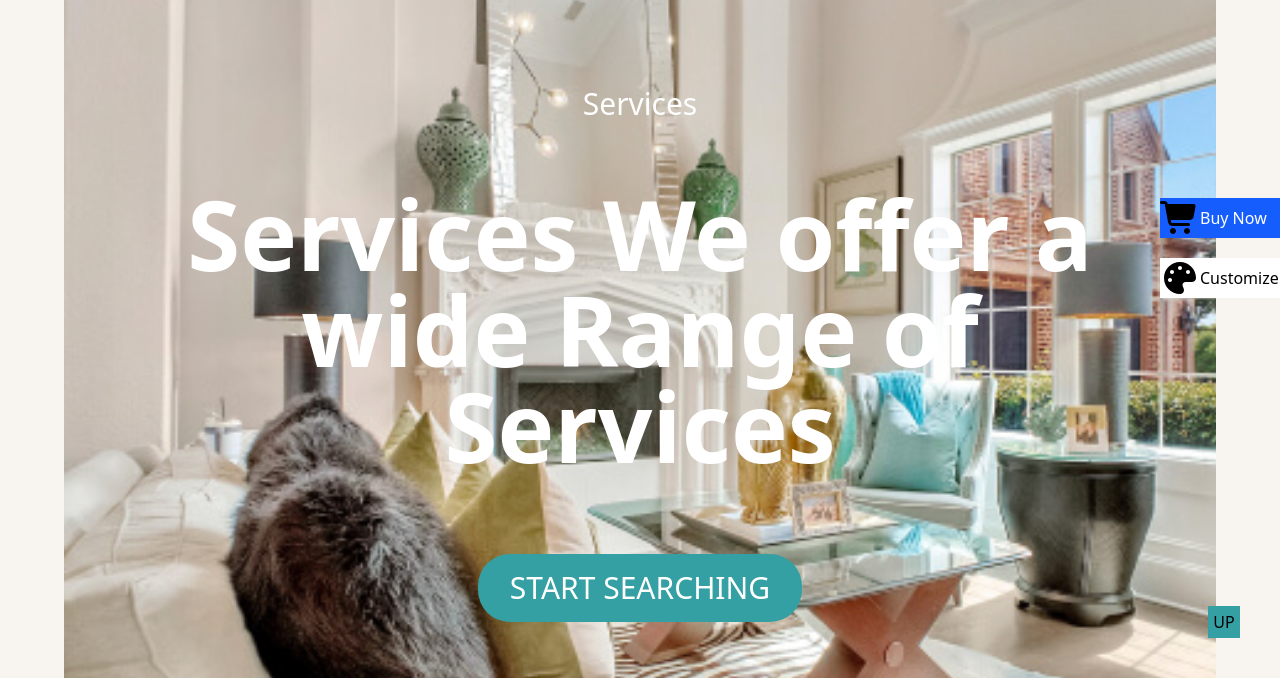
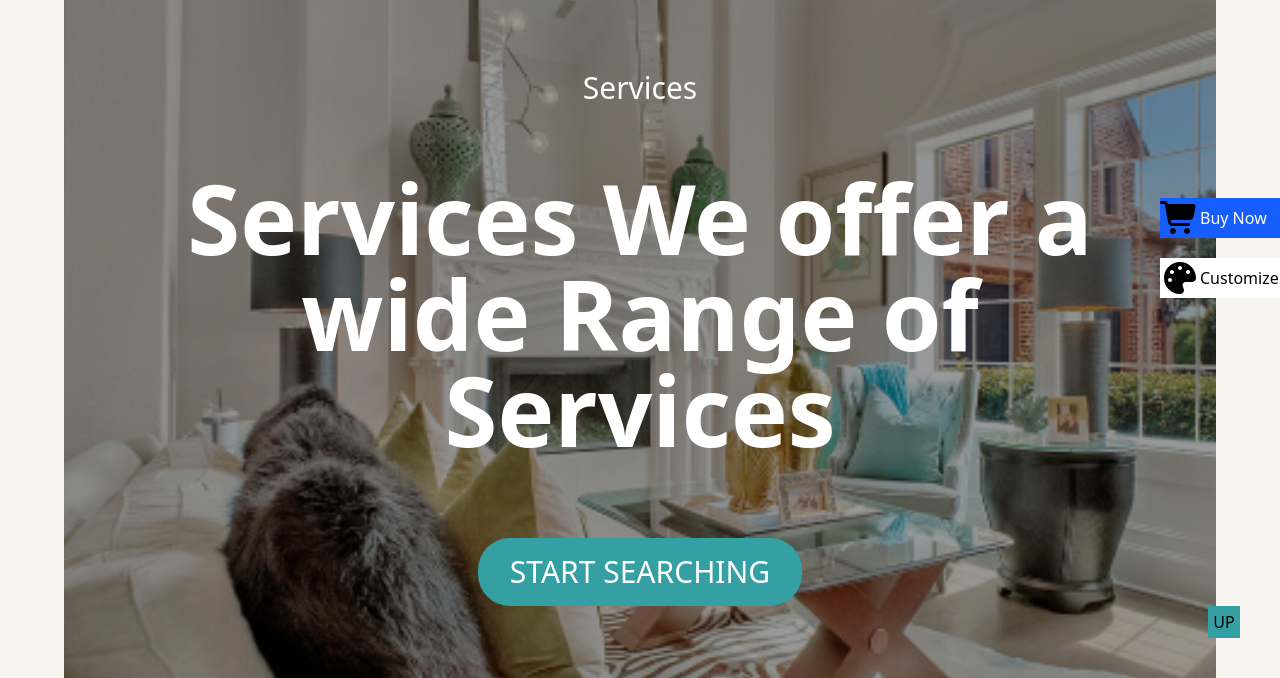
Before and after one commit to mohammeddkhaled/real-estate, a website: page services.html in a window 1280 px wide. Shown: the part 122-800 px from the top of the page. Drawn offline with Linux system fonts and the light colour scheme.

Commit message:
adding gradient to hero section

```diff
--- a/services.html
+++ b/services.html
@@ -29,7 +29,7 @@
     </div>
     <!-- hero-->
     <div
-      class="bg-[url('images/services-hero.png')] w-full p-10 pt-10 flex flex-col bg-cover rounded-3xl overflow-hidden text-white"
+      class="bg-[url('images/services-hero.png')] bg-black/40 bg-blend-overlay w-full p-10 pt-10 flex flex-col bg-cover rounded-3xl overflow-hidden text-white"
     >
       <!-- nav -->
       <div class="flex justify-between align-center">
@@ -59,7 +59,7 @@
       </div>
       <!-- content -->
       <div class="text-center">
-        <p class="text-3xl font-medium mt-24">Services</p>
+        <p class="text-3xl font-medium mt-20">Services</p>
         <h1 class="text-5xl font-bold mt-16 md:text-6xl lg:text-8xl">
           Services We offer a wide Range of Services
         </h1>
@@ -93,7 +93,6 @@
     </div>
     <!-- ........... -->
     <div class="bg-white rounded-3xl px-10 py-16 mt-16 gap-16 md:flex">
-
       <!--  -->
       <div>
         <p class="text-[#34A0A4]">02</p>
@@ -137,7 +136,6 @@
     </div>
     <!-- ------- -->
     <div class="bg-white rounded-3xl px-10 py-16 mt-16 gap-16 md:flex">
-
       <!--  -->
       <div>
         <p class="text-[#34A0A4]">04</p>
```
Also changed, not shown: about.html (+1 -1 lines), contact.html (+1 -1 lines), index.html (+1 -1 lines).
